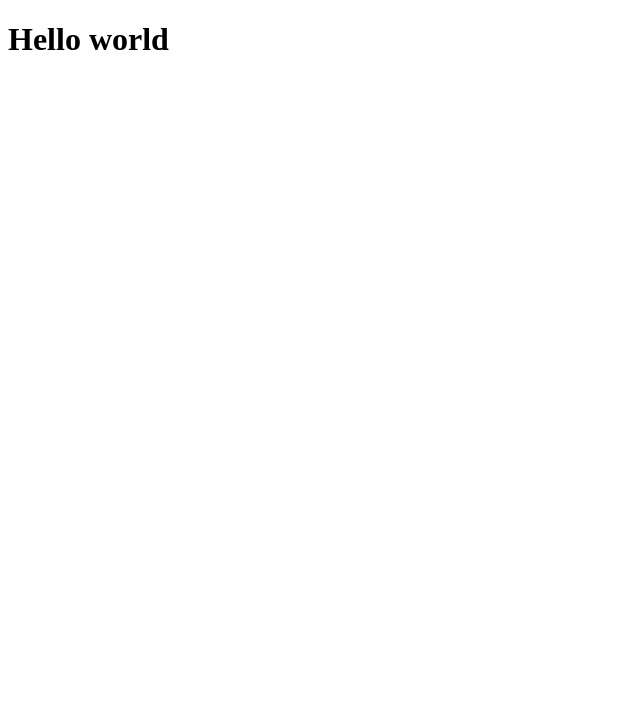
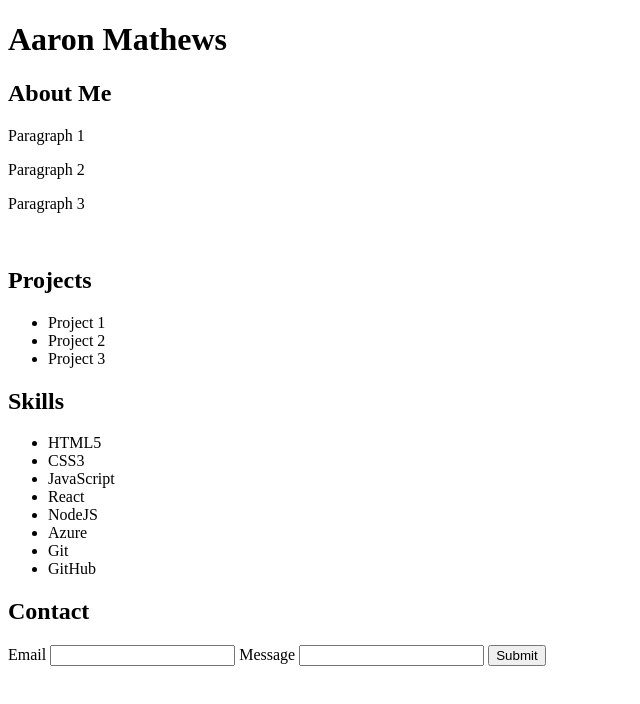
Before and after one commit to depthcharge23/PersonalWebsite, a plain HTML site: page index.html in a window 1280 px wide. Shown: the whole page, without its empty margins (0-640 px from the left). Drawn offline with Linux system fonts and the light colour scheme.

Commit message:
Added fake content

```diff
--- a/index.html
+++ b/index.html
@@ -6,7 +6,56 @@
         <link href="./style.css" rel="stylesheet" />
     </head>
     <body>
-        <h1>Hello world</h1>
+        <header>
+            <h1>Aaron Mathews</h1>
+        </header>
+
+        <section>
+            <article>
+                <h2>About Me</h2>
+                <p>Paragraph 1</p>
+                <p>Paragraph 2</p>
+                <p>Paragraph 3</p>
+            </article>
+            <img />
+        </section>
+
+        <section>
+            <h2>Projects</h2>
+            <ul>
+                <li>Project 1</li>
+                <li>Project 2</li>
+                <li>Project 3</li>
+            </ul>
+        </section>
+
+        <section>
+            <h2>Skills</h2>
+            <ul>
+                <li>HTML5</li>
+                <li>CSS3</li>
+                <li>JavaScript</li>
+                <li>React</li>
+                <li>NodeJS</li>
+                <li>Azure</li>
+                <li>Git</li>
+                <li>GitHub</li>
+            </ul>
+        </section>
+
+        <section>
+            <h2>Contact</h2>
+            <form>
+                <label for="email">Email</label>
+                <input type="email" name="email" />
+
+                <label for="message">Message</label>
+                <input type="textarea" name="message" />
+
+                <input type="submit" />
+            </form>
+
+        </section>
 
 
         <script src="./script.js"></script>
```
